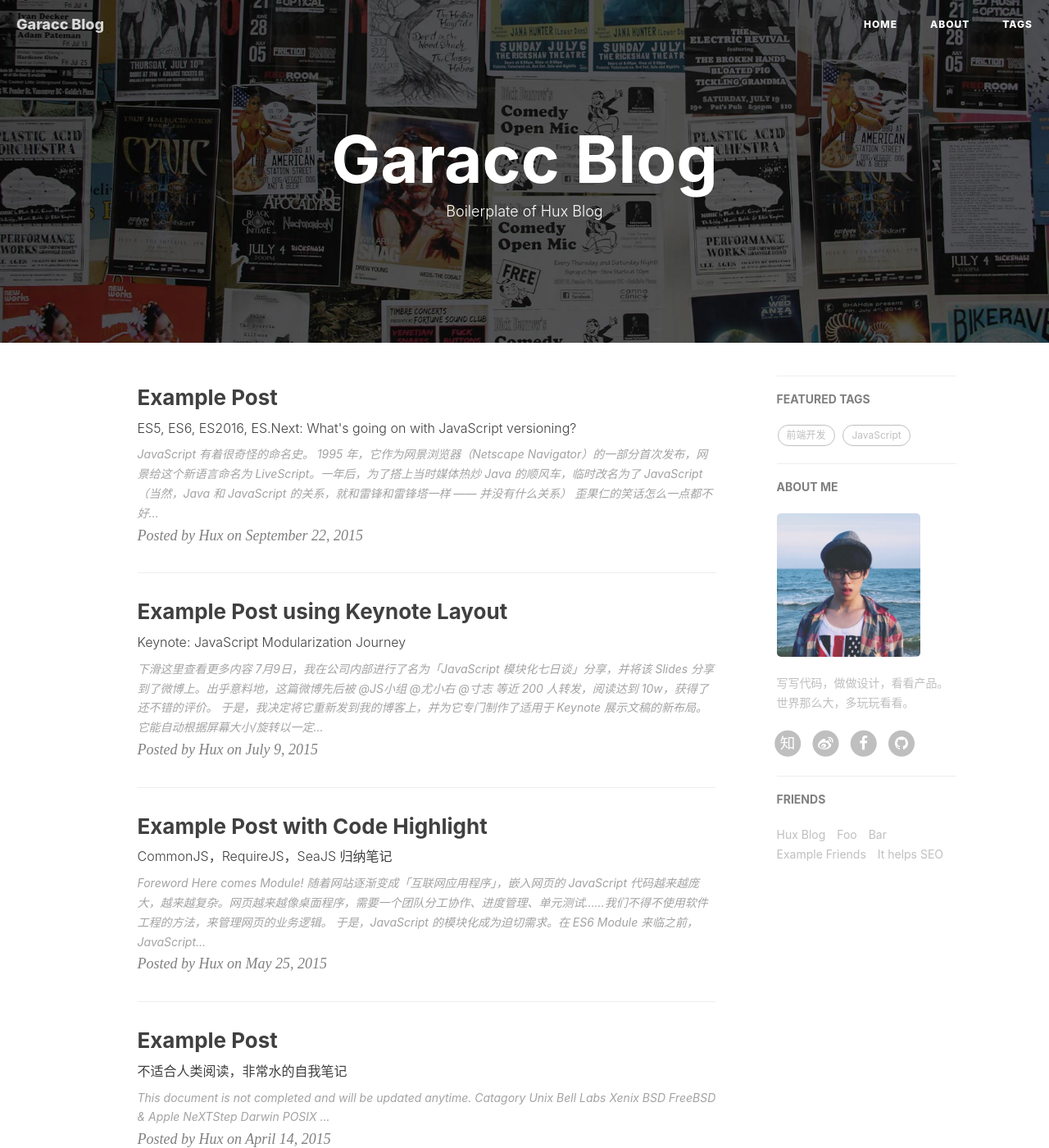
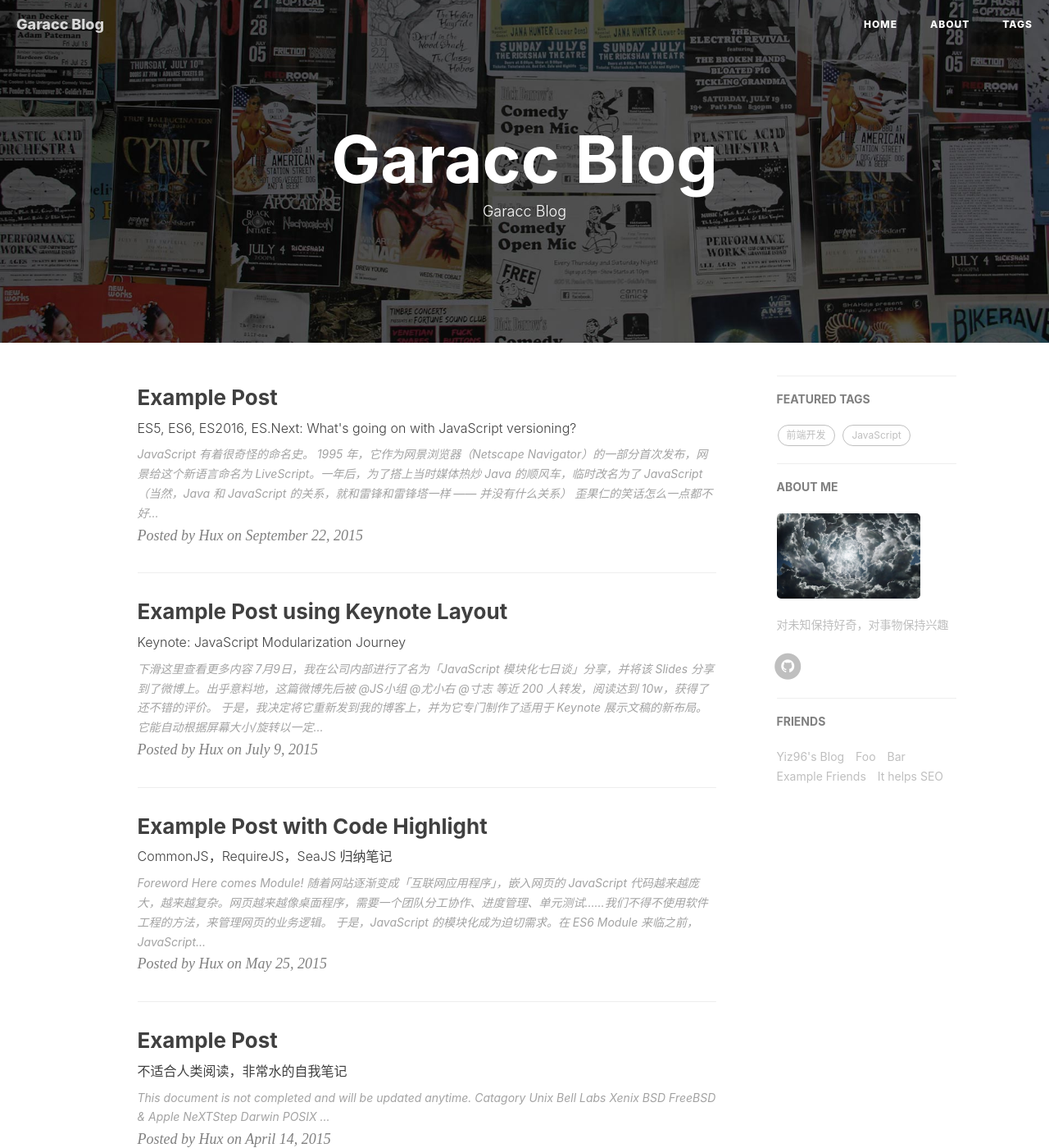
Before and after one commit to Garacc/garacc.github.io, a Jekyll site: the page built from index.html, in a window 1280 px wide and 1400 px high. Shown: the whole window at 82% size. Built offline with Jekyll 4.4.1, drawn with Linux system fonts in a browser that asks for light colours; nearby versions of some CDN libraries; the list of posts is cut into pages by our own code; comment, search, counter and statistics services are not loaded.

Commit message:
modification 1

```diff
--- a/_config.yml
+++ b/_config.yml
@@ -8,15 +8,9 @@ keyword: ""
 url: "http://garacc.github.io"
 
 
-
 # SNS settings
 RSS: false
-weibo_username:     huxpro
-zhihu_username:     huxpro
-github_username:    huxpro
-#twitter_username:  huxpro
-facebook_username:  huxpro
-
+github_username:    garacc
 
 
 # Build settings
@@ -28,11 +22,9 @@ exclude: ["less","node_modules","Gruntfile.js","package.json","README.md"]
 anchorjs: true                          # if you want to customize anchor. check out line:181 of `post.html`
 
 
-
 # Gems
 # from PR#40, to support local preview for Jekyll 3.0
 gems: [jekyll-paginate]
-
 
 
 # Markdown settings
@@ -44,31 +36,10 @@ kramdown:
   input: GFM                            # use Github Flavored Markdown !important
 
 
-
-# Disqus settings
-#disqus_username: _your_disqus_short_name_
-
-# Duoshuo settings
-duoshuo_username: huxblog
-# Share component is depend on Comment so we can NOT use share only.
-duoshuo_share: true                     # set to false if you want to use Comment without Sharing
-
-
-
-
-# Analytics settings
-# Baidu Analytics
-ba_track_id: 4cc1f2d8f3067386cc5cdb626a202900
-# Google Analytics
-ga_track_id: 'UA-49627206-1'            # Format: UA-xxxxxx-xx
-ga_domain: huangxuan.me
-
-
-
 # Sidebar settings
 sidebar: true                           # whether or not using Sidebar.
-sidebar-about-description: "写写代码，做做设计，看看产品。世界那么大，多玩玩看看。"
-sidebar-avatar: /img/avatar-hux.jpg      # use absolute URL, seeing it's used in both `/` and `/about/`
+sidebar-about-description: "对未知保持好奇，对事物保持兴趣"
+sidebar-avatar: /img/cloud.jpg      # use absolute URL, seeing it's used in both `/` and `/about/`
 
 
 
@@ -81,8 +52,8 @@ featured-condition-size: 1              # A tag will be featured if the size of
 # Friends
 friends: [
     {
-        title: "Hux Blog",
-        href: "http://huangxuan.me"
+        title: "Yiz96's Blog",
+        href: "https://blog.yiz96.com/"
     },{
         title: "Foo",
         href: "#"
--- a/index.html
+++ b/index.html
@@ -1,6 +1,6 @@
 ---
 layout: page
-description: "Boilerplate of Hux Blog"
+description: "Garacc Blog"
 ---
 
 {% for post in paginator.posts %}
```
Also changed, not shown: img/avatar-hux.jpg (deleted), img/cloud.jpg (added).
